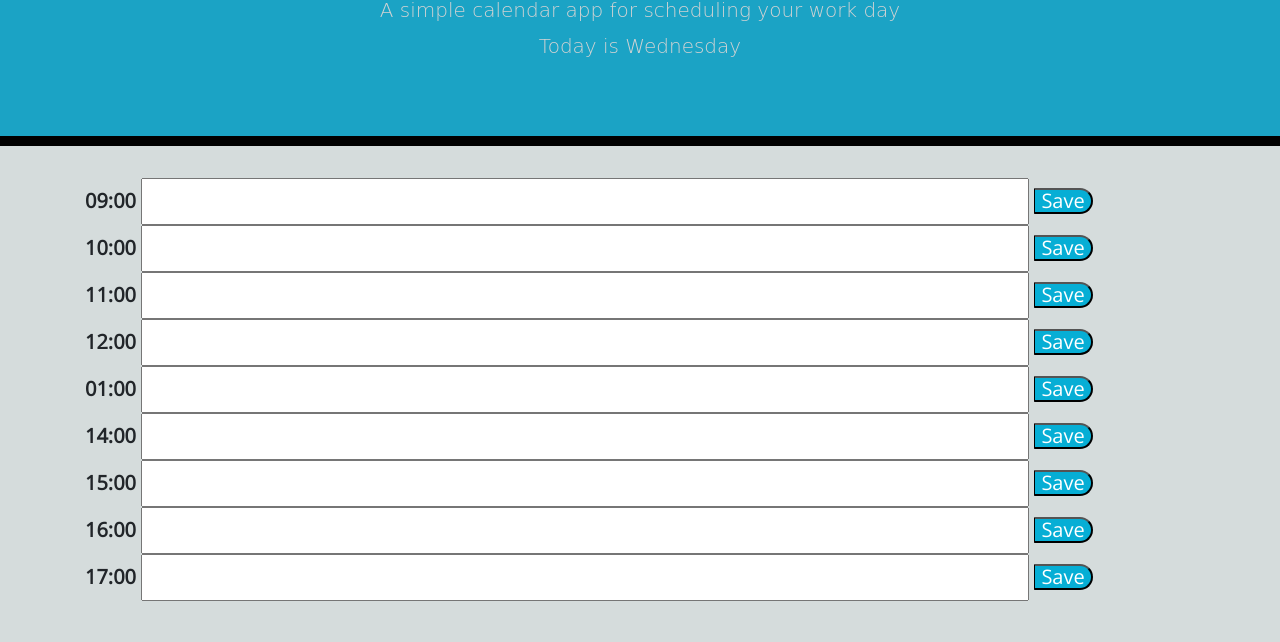
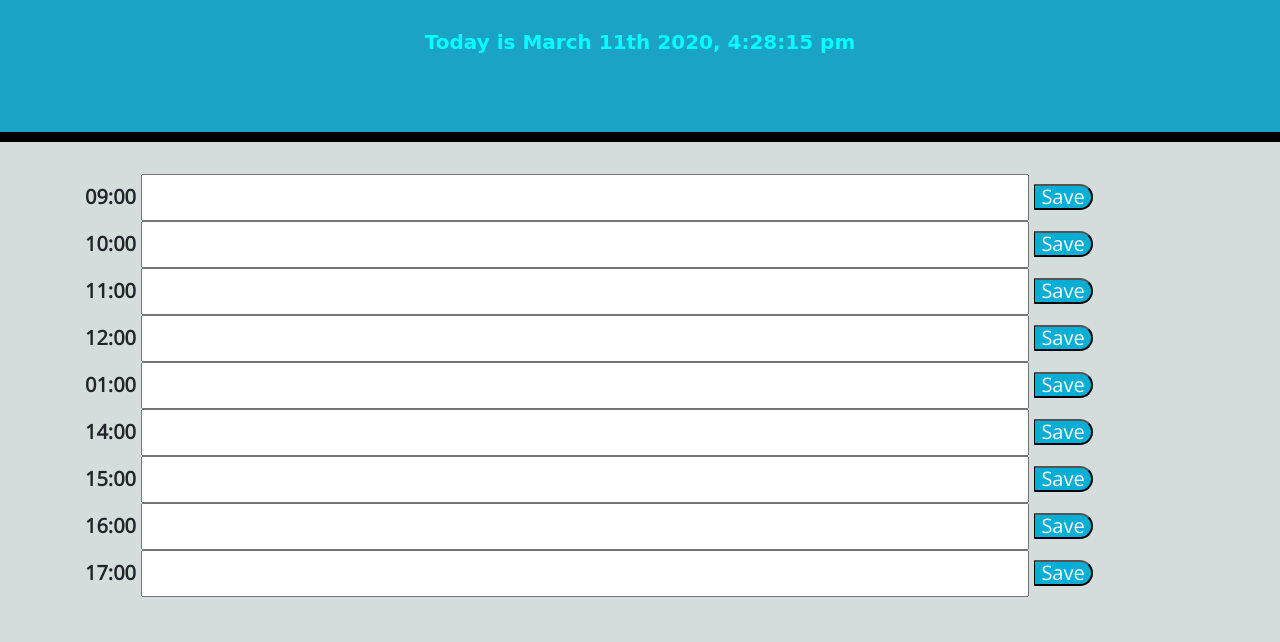
Before and after one commit to rodriguezh21/daily-planner.github.io, a plain HTML site: page index.html in a window 1280 px wide. Shown: the part 158-800 px from the top of the page. Drawn offline with nearby package versions, Linux system fonts and the light colour scheme.

Commit message:
Changes to Readme file and HTML

```diff
--- a/Assets/script.js
+++ b/Assets/script.js
@@ -1,7 +1,7 @@
 $(document).ready(); {
 
     // Displays the Current Day
-    $("#currentDay").text('Today is ' + moment().format('dddd'));
+    $("#currentDay").text('Today is ' + moment().format('MMMM Do YYYY, h:mm:ss a'));
 
     // Gets the input value and stores it
         $('.saveBtn').on('click', function(e){
--- a/Assets/style.css
+++ b/Assets/style.css
@@ -48,3 +48,7 @@ body {
   transition: all .1s ease-in-out;
 
 }
+#currentDay {
+  color: aqua;
+  font-weight: bold;
+}
--- a/index.html
+++ b/index.html
@@ -25,7 +25,7 @@
   <body>
     <header class="jumbotron">
       <h1 class="display-3">Work Day Scheduler</h1>
-      <p class="lead">A simple calendar app for scheduling your work day</p>
+      <br><br>
       <p id="currentDay" class="lead"></p>
     </header>
     <div class="container">
```
Also changed, not shown: 1 other file.
